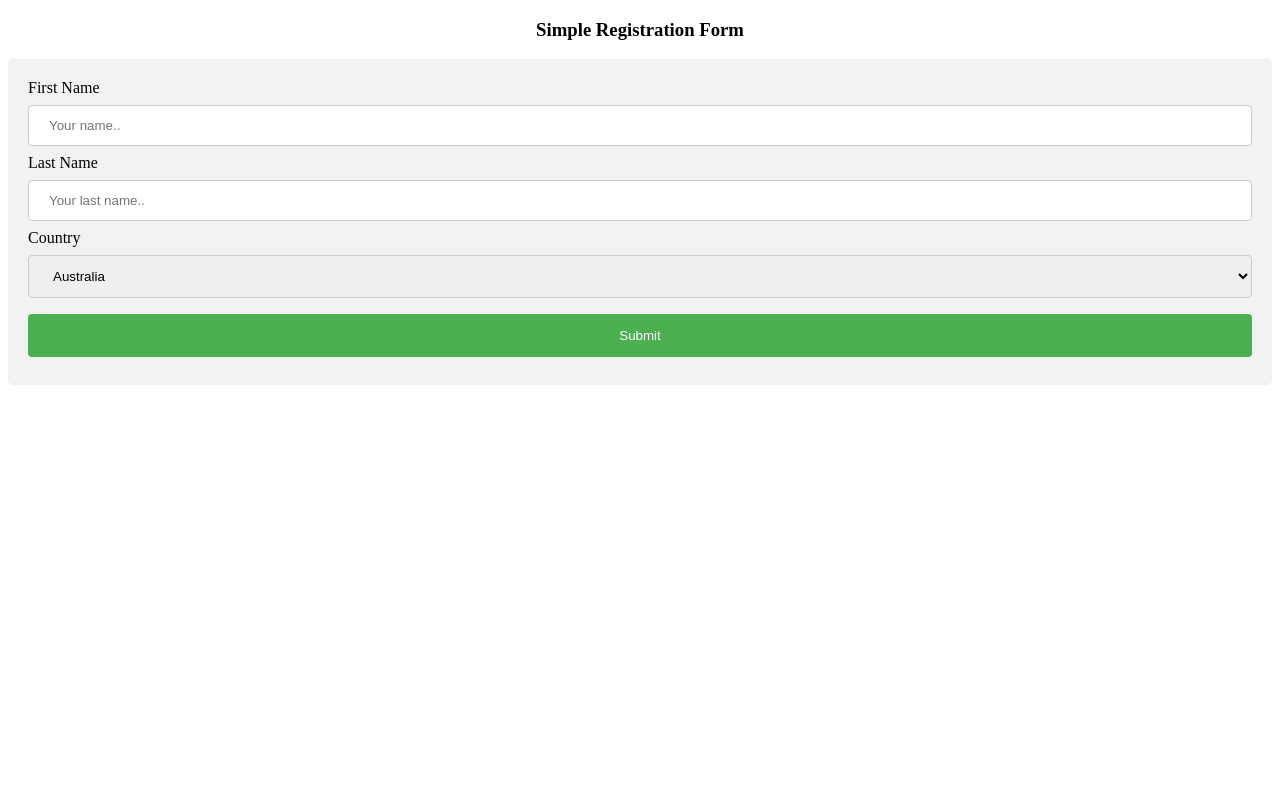
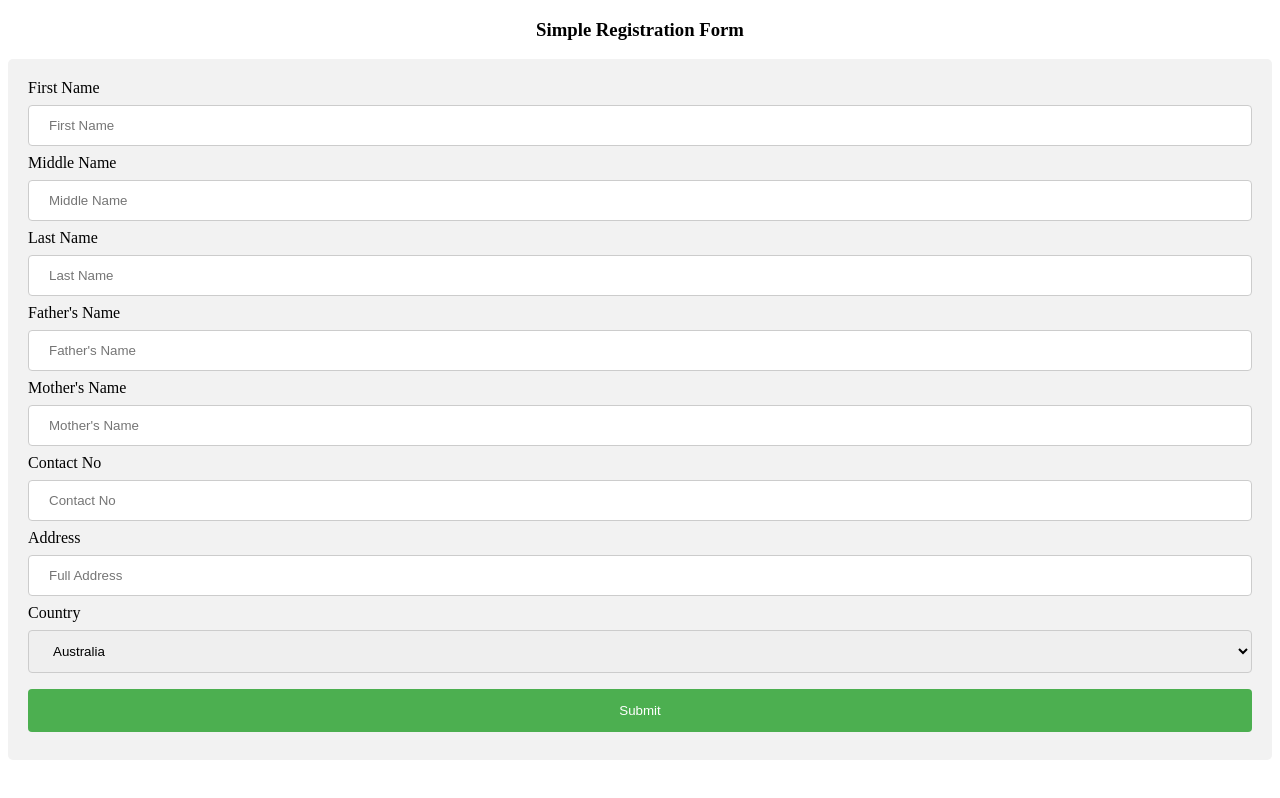
Before and after one commit to 09mujahidul/regist_form, a plain HTML site: page index.html in a window 1280 px wide. Drawn offline with Linux system fonts and the light colour scheme.

Commit message:
third commit

```diff
--- a/index.html
+++ b/index.html
@@ -11,10 +11,25 @@
 <div>
   <form action="/action_page.php">
     <label for="fname">First Name</label>
-    <input type="text" id="fname" name="firstname" placeholder="Your name..">
+    <input type="text" id="fname" name="firstname" placeholder="First Name">
+
+    <label for="mname">Middle Name</label>
+    <input type="text" id="mname" name="middlename" placeholder="Middle Name">
 
     <label for="lname">Last Name</label>
-    <input type="text" id="lname" name="lastname" placeholder="Your last name..">
+    <input type="text" id="lname" name="lastname" placeholder="Last Name">
+
+    <label for="fname">Father's Name</label>
+    <input type="text" id="fname" name="fname" placeholder="Father's Name">
+
+    <label for="mname">Mother's Name</label>
+    <input type="text" id="mname" name="mname" placeholder="Mother's Name">
+
+    <label for="cno">Contact No</label>
+    <input type="text" id="cno" name="cno" placeholder="Contact No">
+
+    <label for="aname">Address</label>
+    <input type="text" id="aname" name="aname" placeholder="Full Address">
 
     <label for="country">Country</label>
     <select id="country" name="country">
```
